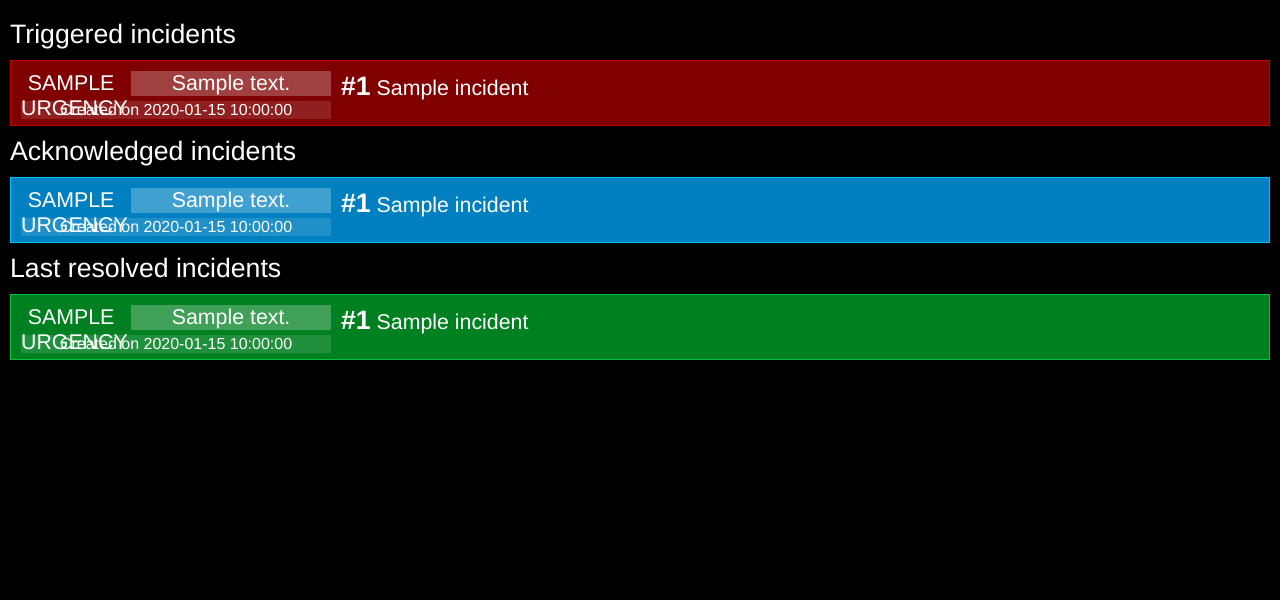
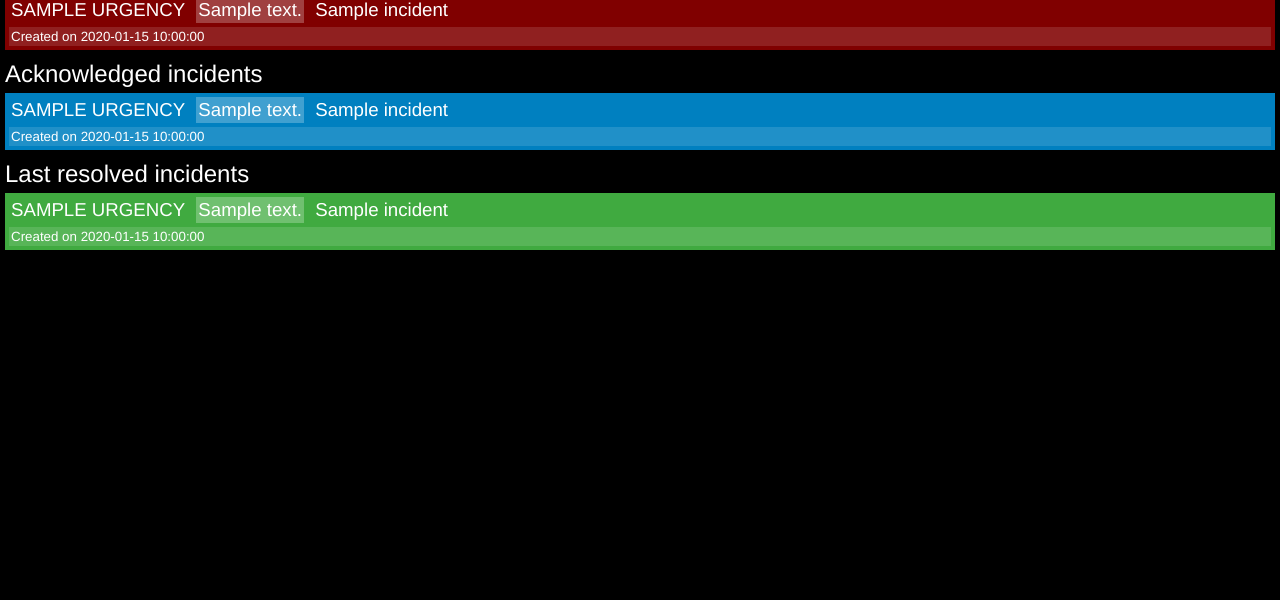
Before and after one commit to ut0mt8/PD-Dashboard, a Python web app: template chalicelib/templates/index.html in a window 1280 px wide; the page is wider, and only the part inside the window is pictured. Shown: the part 50-650 px from the top of that part. Run offline with Jinja, Linux system fonts and the light colour scheme; the template is opened without the code that fills it: most values are stand-ins (such as "Sample title", 1, 10 or a date in 2020).

Commit message:
Fixed and cleaner design

```diff
--- a/chalicelib/templates/index.html
+++ b/chalicelib/templates/index.html
@@ -6,6 +6,7 @@
         <meta http-equiv="refresh" content="60">
         <title>PagerDuty Dashboard</title>
         <style type="text/css">
+
 body {
     margin: 0;
     font-family: helvetica;
@@ -14,149 +15,99 @@ body {
 }
 
 .title {
-    padding: 8px 0 0 48px;
-    width: 100%;
-    height: 40px;
-    background-image: url("https://avatars2.githubusercontent.com/u/766800?s=200&v=4");
-    background-position-x: 10px;
-    background-position-y: 8px;
-    background-size: 32px 32px;
-    background-repeat: no-repeat;
-    background-color: #404040;
-    border-bottom: 1px #808080 solid;
-    font-size: 20pt;
-    font-weight: bold;
+    font-size: 18pt;
+    margin: 10px 5px 5px 5px;
 }
 
 .triggered {
-    margin: 20px 10px 10px 10px;
-    font-size: 20pt;
+    font-size: 14pt;
+    background-color: #800000;
+    margin: 5px;
+    padding: 2px;
+    border: 1px #c00000;
 }
 
 .acknowledged {
-    margin: 10px 10px 10px 10px;
-    font-size: 20pt;
+    font-size: 14pt;
+    background-color: #0080c0;
+    margin: 5px;
+    padding: 2px;
+    border: 1px #00c0ff;
 }
 
 .resolved {
-    margin: 10px 10px 10px 10px;
-    font-size: 20pt;
-}
-
-.incident {
-    margin: 10px 0 10px 0;
-    position:relative;
-    font-size: 16pt;
-    background-color: #808080;
-    border:1px #404040 solid;
-    height: 64px;
-}
-
-.incident A {
-    color: #FFFFFF;
-    font-size: 20pt;
-    font-weight: bold;
-    text-decoration: none;
-}
-
-.triggered .incident{
-    background-color: #800000;
-    border:1px #C00000 solid;
-}
-
-.acknowledged .incident{
-    background-color: #0080C0;
-    border:1px #00C0FF solid;
-}
-
-.resolved .incident{
-    background-color: #008020;
-    border:1px #00C040 solid;
+    font-size: 14pt;
+    background-color: #40AA40;
+    margin: 5px;
+    padding: 2px;
+    border: 1px #00c040;
 }
 
 .incident_urgency {
-    position: absolute;
-    left: 10px;
-    top: 10px;
-    width: 100px;
-    text-align: center;
+    display: inline-block;
+    margin: 2px;
+    padding: 2px;
 }
 
 .incident_service {
-    position: absolute;
-    left: 120px;
-    top: 10px;
-    width: 200px;
-    text-align: center;
-    background-color: #FFFFFF40;
+    display: inline-block;
+    margin: 2px;
+    padding: 2px;
+    background-color: #ffffff40;
 }
 
 .incident_title {
-    position: absolute;
-    left: 330px;
-    top: 10px;
-    width: calc(100% - 345px);
-    height: 48px;
+    display: inline-block;
+    margin: 2px;
+    padding: 2px;
 }
 
 .incident_createdat {
-    position: absolute;
-    left: 10px;
-    top: 40px;
-    width: 310px;
-    font-size: 12pt;
-    text-align: center;
-    background-color: #FFFFFF20;
+    font-size: 10pt;
+    margin: 2px;
+    padding: 2px;
+    background-color: #ffffff20;
 }
 
 .high {
-    background-color: #FF000080;
+    background-color: #ff000080;
 }
 
 .low {
-    background-color: #FF800080;
+    background-color: #ff800080;
 }
 
       </style>
     </head>
     <body>
-        <div class="title">
-            PagerDuty Dashboard
-        </div>
-        <div class="content">
+            <div class="title">Triggered incidents</div>
+{% for incident in triggered %}
             <div class="triggered">
-                Triggered incidents
-{% for incident in triggered %}
-                <div class="incident">
                 <div class="incident_urgency {{ incident.urgency }}">{{ incident.urgency|upper }}</div>
                 <div class="incident_service">{{ incident.service.summary }}</div>
-                    <div class="incident_title"><A href="{{ incident.html_url }}" target="blank">#{{ incident.incident_number }}</A> {{ incident.title|truncate(150) }}</div>
+                <div class="incident_title">{{ incident.title|truncate(150) }}</div>
                 <div class="incident_createdat">Created on {{ incident.created_at }}</div>
             </div>
 {% endfor %}
-            </div>
+
+             <div class="title">Acknowledged incidents</div>
+{% for incident in acknowledged %}
              <div class="acknowledged">
-                Acknowledged incidents
-{% for incident in acknowledged %}
-                <div class="incident">
                 <div class="incident_urgency {{ incident.urgency }}">{{ incident.urgency|upper }}</div>
                 <div class="incident_service">{{ incident.service.summary }}</div>
-                    <div class="incident_title"><A href="{{ incident.html_url }}" target="blank">#{{ incident.incident_number }}</A> {{ incident.title|truncate(150) }}</div>
+                <div class="incident_title">{{ incident.title|truncate(150) }}</div>
                 <div class="incident_createdat">Created on {{ incident.created_at }}</div>
             </div>
 {% endfor %}
-            </div>
+
+            <div class="title">Last resolved incidents</div>
+{% for incident in resolved[:5] %}
             <div class="resolved">
-                Last resolved incidents
-{% for incident in resolved[:5] %}
-                <div class="incident">
                 <div class="incident_urgency {{ incident.urgency }}">{{ incident.urgency|upper }}</div>
                 <div class="incident_service">{{ incident.service.summary }}</div>
-                    <div class="incident_title"><A href="{{ incident.html_url }}" target="blank">#{{ incident.incident_number }}</A> {{ incident.title|truncate(150) }}</div>
+                <div class="incident_title">{{ incident.title|truncate(150) }}</div>
                 <div class="incident_createdat">Created on {{ incident.created_at }}</div>
             </div>
 {% endfor %}
-            </div>
-        </div>
     </body>
 </html>
```
Also changed, not shown: app.py (+6 -8 lines). Lines whose indentation alone changed are shown as unchanged.
